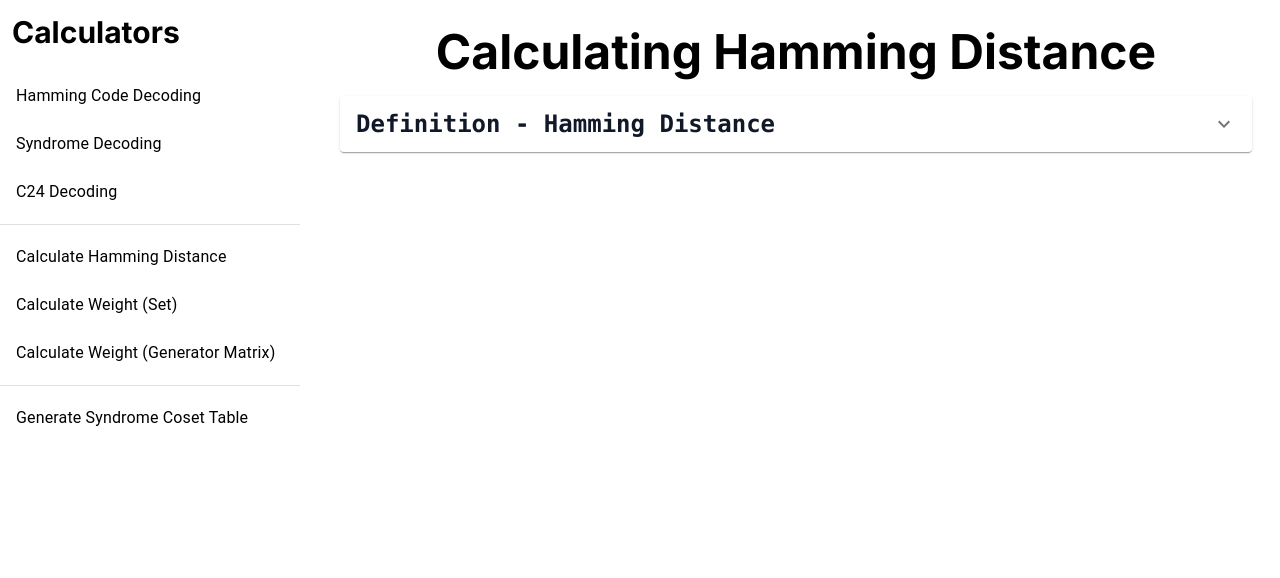
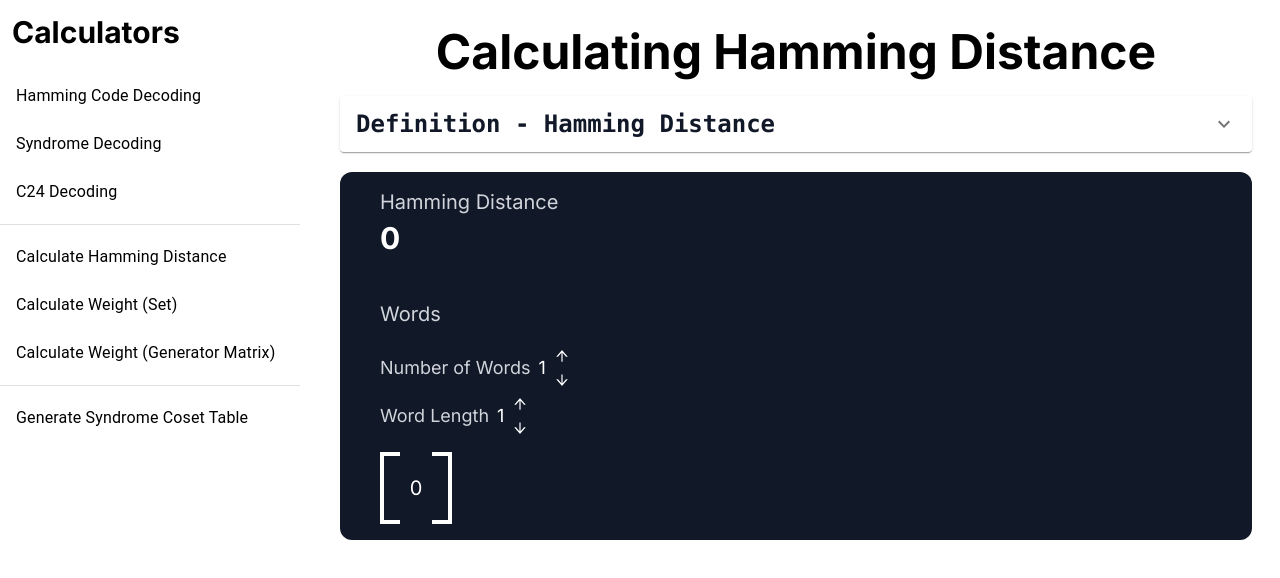
Before and after one commit to pl3lee/coding-theory-calculator, a Next.js app in the folder client/: page /calculate-hamming-distance in a window 1280 px wide. Shown: the top 578 px of the page. Built offline with nearby package versions, Linux system fonts and the light colour scheme.

Commit message:
ui for hamming distance

```diff
--- a/client/src/app/(calculate)/calculate-hamming-distance/components/HammingDistanceCalculator.tsx
+++ b/client/src/app/(calculate)/calculate-hamming-distance/components/HammingDistanceCalculator.tsx
@@ -1,10 +1,122 @@
 "use client";
 import Calculator from "@/components/Calculator";
 import { useState, useEffect } from "react";
+import MatrixInput from "@/components/MatrixInput";
+import ChangeDim from "@/components/ChangeDim";
 
 const HammingDistanceCalculator = () => {
-  const [words, setWords] = useState<number[][]>;
-  return <Calculator />;
+  const [words, setWords] = useState<number[][]>([[0]]);
+  const [result, setResult] = useState<string>("0");
+  const [loading, setLoading] = useState<boolean>(false);
+  const [error, setError] = useState<boolean>(false);
+
+  const handleAddWord = () => {
+    const newWord = [];
+    for (let i = 0; i < words[0].length; i++) {
+      newWord.push(0);
+    }
+    const newWords: number[][] = [...words, newWord];
+    setWords(newWords);
+  };
+  const handleRemoveWord = () => {
+    if (words.length === 2) return;
+    const newWords: number[][] = [...words];
+    newWords.pop();
+    setWords(newWords);
+  };
+  const handleAddCol = () => {
+    const newWords: number[][] = [];
+    for (let i = 0; i < words.length; i++) {
+      const newWord: number[] = [...words[i], 0];
+      newWords.push(newWord);
+    }
+    setWords(newWords);
+  };
+
+  const handleRemoveCol = () => {
+    if (words[0].length === 1) return;
+    const newWords: number[][] = [];
+    for (let i = 0; i < words.length; i++) {
+      const newWord: number[] = [...words[i]];
+      newWord.pop();
+      newWords.push(newWord);
+    }
+    setWords(newWords);
+  };
+
+  return (
+    <Calculator
+      resultName="Hamming Distance"
+      results={{ result, loading, error }}
+      calculatorItems={[
+        {
+          item: (
+            <WordsInput
+              words={words}
+              handleAddCol={handleAddCol}
+              handleAddWord={handleAddWord}
+              handleRemoveCol={handleRemoveCol}
+              handleRemoveWord={handleRemoveWord}
+            />
+          ),
+          itemName: "Words",
+        },
+      ]}
+    />
+  );
+};
+
+const WordInput = ({ word }: { word: number[] }) => {
+  return (
+    <MatrixInput
+      data={[word]}
+      setData={() => {}}
+      showRow={false}
+      showCol={false}
+    />
+  );
+};
+
+const WordsInput = ({
+  words,
+  handleAddWord,
+  handleRemoveWord,
+  handleAddCol,
+  handleRemoveCol,
+}: {
+  words: number[][];
+  handleAddWord: () => void;
+  handleRemoveWord: () => void;
+  handleAddCol: () => void;
+  handleRemoveCol: () => void;
+}) => {
+  return (
+    <div className="flex flex-col gap-4">
+      <div className="flex flex-col gap-2">
+        <ChangeDim
+          dim={words.length}
+          addDim={handleAddWord}
+          removeDim={handleRemoveWord}
+          name="Number of Words"
+        />
+        <ChangeDim
+          dim={words[0].length}
+          addDim={handleAddCol}
+          removeDim={handleRemoveCol}
+          name="Word Length"
+        />
+      </div>
+      <div className="flex flex-col gap-3">
+        {words.map((word, index) => {
+          return (
+            <div key={index}>
+              <WordInput word={word} />
+            </div>
+          );
+        })}
+      </div>
+    </div>
+  );
 };
 
 export default HammingDistanceCalculator;
--- a/client/src/app/(calculate)/calculate-hamming-distance/page.tsx
+++ b/client/src/app/(calculate)/calculate-hamming-distance/page.tsx
@@ -1,5 +1,6 @@
 import Definition from "@/components/Definition";
 import Algorithm from "@/components/Algorithm";
+import HammingDistanceCalculator from "./components/HammingDistanceCalculator";
 
 const CalculateHamming = () => {
   return (
@@ -14,7 +15,7 @@ const CalculateHamming = () => {
             text="The Hamming distance between two strings of equal length is the number of coordinate positions in which they differ. The hamming distance of a code is the minimum Hamming distance between any two distinct codewords."
           />
         </div>
-        {/* <DecodeC24Calculator /> */}
+        <HammingDistanceCalculator />
       </div>
     </div>
   );
--- /dev/null
+++ b/client/src/components/ChangeDim.tsx
@@ -0,0 +1,34 @@
+"use client";
+import { AiOutlineArrowUp, AiOutlineArrowDown } from "react-icons/ai";
+const ChangeDim = ({
+  dim,
+  addDim,
+  removeDim,
+  name,
+}: {
+  dim: number;
+  addDim: () => void;
+  removeDim: () => void;
+  name: string;
+}) => {
+  return (
+    <div className="flex flex-row lg:flex-row gap-2">
+      <div className="flex flex-col justify-center">
+        <div className="text-lg text-gray-300">{name}</div>
+      </div>
+      <div className="flex flex-row gap-2 items-center">
+        <div className="text-right text-lg">{dim}</div>
+        <div className="flex flex-col gap-2 justify-center">
+          <button onClick={addDim}>
+            <AiOutlineArrowUp />
+          </button>
+          <button onClick={removeDim}>
+            <AiOutlineArrowDown />
+          </button>
+        </div>
+      </div>
+    </div>
+  );
+};
+
+export default ChangeDim;
--- a/client/src/components/MatrixInput.tsx
+++ b/client/src/components/MatrixInput.tsx
@@ -1,6 +1,6 @@
 "use client";
 import { useEffect, useState, Dispatch, SetStateAction } from "react";
-import { AiOutlineArrowUp, AiOutlineArrowDown } from "react-icons/ai";
+import ChangeDim from "./ChangeDim";
 
 const MatrixInput = ({
   data,
@@ -113,35 +113,4 @@ const MatrixInput = ({
   );
 };
 
-const ChangeDim = ({
-  dim,
-  addDim,
-  removeDim,
-  name,
-}: {
-  dim: number;
-  addDim: () => void;
-  removeDim: () => void;
-  name: string;
-}) => {
-  return (
-    <div className="flex flex-row lg:flex-row gap-2">
-      <div className="flex flex-col justify-center">
-        <div className="text-lg text-gray-300">{name}</div>
-      </div>
-      <div className="flex flex-row gap-2 items-center">
-        <div className="text-right text-lg">{dim}</div>
-        <div className="flex flex-col gap-2 justify-center">
-          <button onClick={addDim}>
-            <AiOutlineArrowUp />
-          </button>
-          <button onClick={removeDim}>
-            <AiOutlineArrowDown />
-          </button>
-        </div>
-      </div>
-    </div>
-  );
-};
-
 export default MatrixInput;
```
